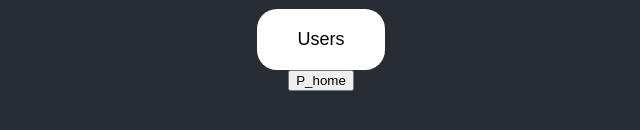
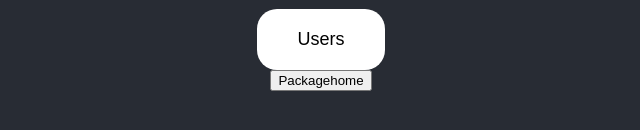
Before and after one commit to HasinthaM/Project_ITP, a React (Create React App) app: page / in a window 1280 px wide. Shown: the part 416-546 px from the top of the page, without its empty margins (319-959 px from the left). Built offline with nearby package versions, Linux system fonts and the light colour scheme.

Commit message:
Update App.js

```diff
--- a/src/App.js
+++ b/src/App.js
@@ -9,7 +9,7 @@
       <header className="App-header">
         <h1>Welcome</h1>
         <button className='users-button' onClick={() => navigate('/users')}>Users</button>
-        <button className='home-button' onClick={() => navigate('/home')}>P_home</button>
+        <button className='home-button' onClick={() => navigate('/P_home')}>Packagehome</button>
       </header>
     </div>
   );
```
